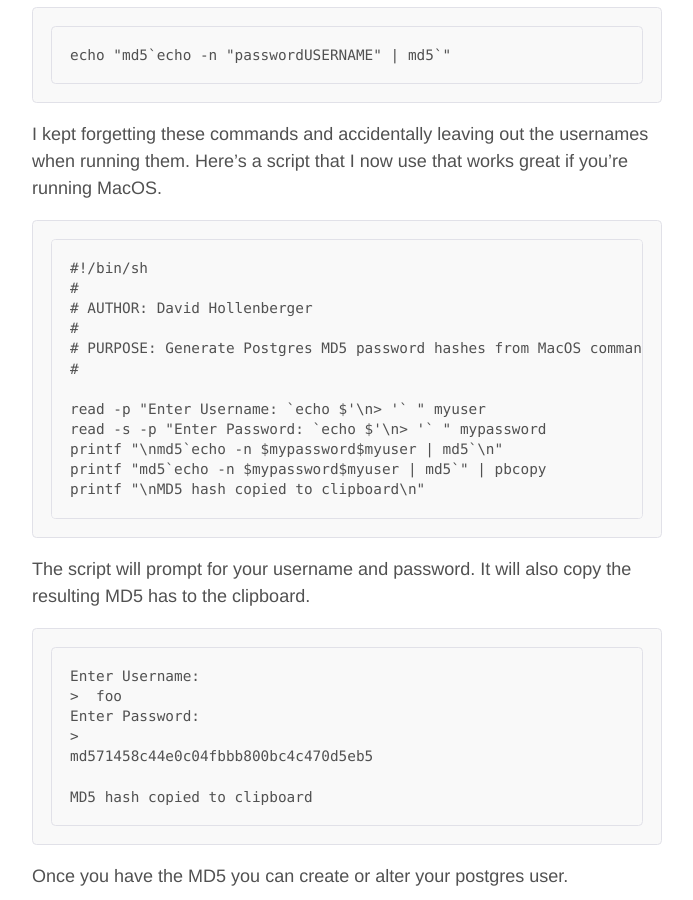
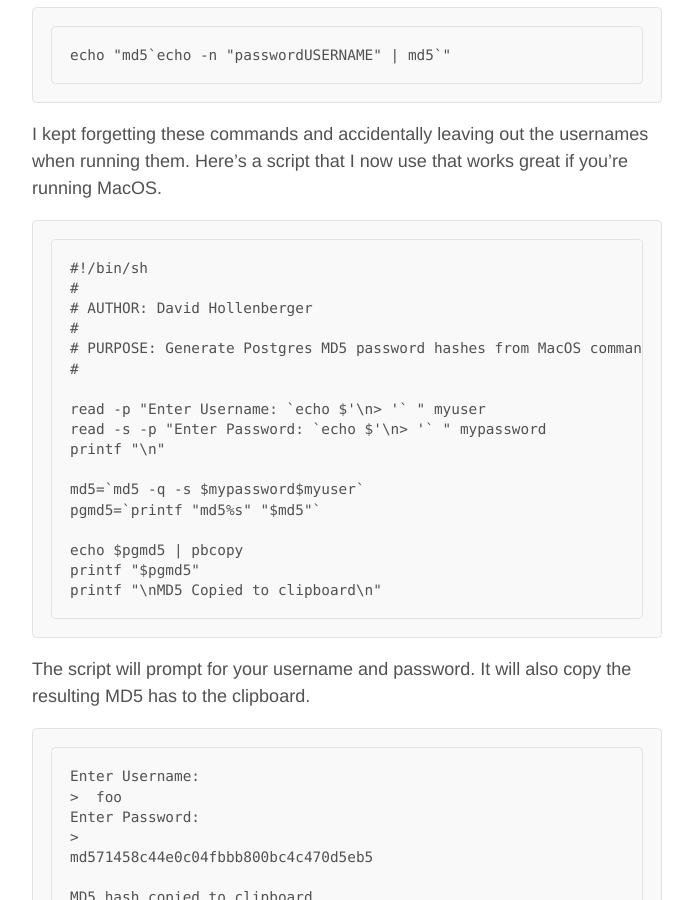
Before and after one commit to davidhollenberger/davidhollenberger.github.io, a Jekyll site: the page built from _posts/2017-3-16-postgres-md5.md, in a window 1280 px wide and 900 px high, scrolled down 761 px. Shown: the whole window, without its empty margins (293-986 px from the left). Built offline with Jekyll 4.4.1, drawn with Linux system fonts in a browser that asks for light colours; comment, search, counter and statistics services are not loaded.

Commit message:
Fix pgmd5.sh

````diff
--- a/_posts/2017-3-16-postgres-md5.md
+++ b/_posts/2017-3-16-postgres-md5.md
@@ -32,9 +32,14 @@ I kept forgetting these commands and accidentally leaving out the usernames when
 
 read -p "Enter Username: `echo $'\n> '` " myuser
 read -s -p "Enter Password: `echo $'\n> '` " mypassword
-printf "\nmd5`echo -n $mypassword$myuser | md5`\n"
-printf "md5`echo -n $mypassword$myuser | md5`" | pbcopy
-printf "\nMD5 hash copied to clipboard\n"
+printf "\n"
+
+md5=`md5 -q -s $mypassword$myuser`
+pgmd5=`printf "md5%s" "$md5"`
+
+echo $pgmd5 | pbcopy
+printf "$pgmd5"
+printf "\nMD5 Copied to clipboard\n"
 ```
 
 The script will prompt for your username and password.  It will also copy the resulting MD5 has to the clipboard.
````
